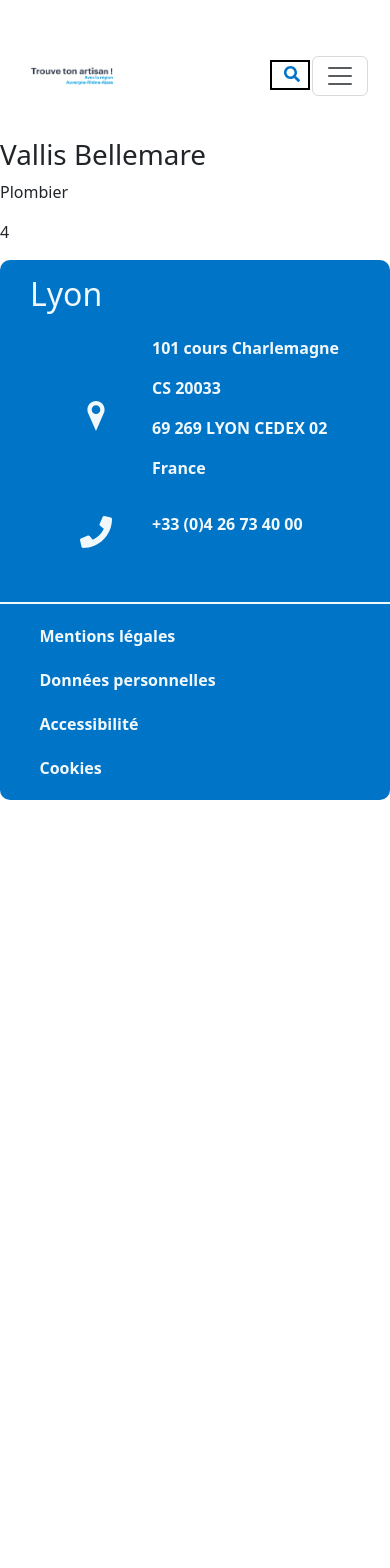
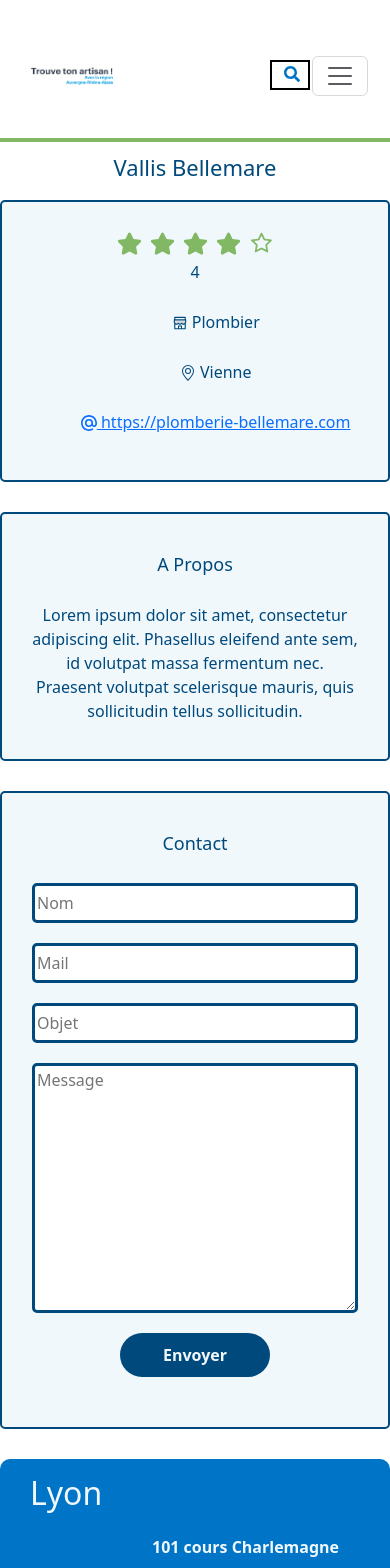
Before and after one commit to Cocotte123/trouvetonartisan, a React (Create React App) app: page /artisan/1 in a window 390 px wide. Shown: the top 1568 px of the page. Before the commit the page ends 844 px from the top, so only its background shows below. Built offline with nearby package versions, Linux system fonts and the light colour scheme.

Commit message:
ficheartisan-404

```diff
--- a/src/components/FicheArtisan.css
+++ b/src/components/FicheArtisan.css
@@ -0,0 +1,221 @@
+#ficheArtisanContainer {
+    width: 100%;
+    border-top: solid #82B864 4px;
+}
+
+#ficheArtisanContainer h1 {
+    font-size: 64px;
+    color: #00497C;
+    text-align: center;
+    padding-top: 3%;
+    padding-bottom: 3%;
+}
+
+#ficheArtisanDetails {
+    display: flex;
+    flex-direction: column;
+    text-align: center;
+    background-color: #F1F8FC;
+    border:#00497C solid 2px;
+    border-radius: 5px;
+    padding: 20px 20px;
+    margin-bottom: 30px;
+}
+
+#ficheArtisanDetails p {
+    color: #00497C;
+    font-size: 32px;
+}
+
+#ficheArtisanStar {
+    color: #82B864;
+    font-size: 30px;
+
+}
+
+#ficheArtisanData {
+    display: grid;
+    grid-template-columns: repeat(auto-fill, minmax(400px, 1fr));
+    grid-gap: 10px;
+    width: 95%;
+    margin: auto;
+    padding: 10px;
+    font-size: 20px;
+}
+
+#ficheArtisanData a {
+    font-size: 20px;
+}
+
+#ficheArtisanAbout {
+    text-align: center;
+    background-color: #F1F8FC;
+    border:#00497C solid 2px;
+    border-radius: 5px;
+    padding: 20px 20px;
+    margin-bottom: 30px;
+}
+
+#ficheArtisanAbout h2{
+    color: #00497C;
+    font-size: 40px;
+    padding-top: 20px;
+    padding-bottom: 20px;
+}
+
+#ficheArtisanAbout p {
+    color: #00497C;
+    font-size: 32px;
+    padding-left: 40px;
+    padding-right: 40px;
+}
+
+#ficheArtisanContact {
+    text-align: center;
+    background-color: #F1F8FC;
+    border:#00497C solid 2px;
+    border-radius: 5px;
+    padding: 20px 20px;
+    margin-bottom: 30px;
+}
+
+#ficheArtisanContact h2{
+    color: #00497C;
+    font-size: 40px;
+    padding-top: 20px;
+    padding-bottom: 20px;
+}
+
+#ficheArtisanFormContact {
+    display: flex;
+    flex-direction: column;
+    justify-content: center;
+}
+
+#ficheArtisanFormContact input{
+    border:#00497C solid 3px;
+    border-radius: 5px;
+    margin-left: 40px;
+    margin-right: 40px;
+    margin-bottom: 20px;
+    height: 40px;
+}
+
+#ficheArtisanFormContact textarea{
+    border:#00497C solid 3px;
+    border-radius: 5px;
+    margin-left: 40px;
+    margin-right: 40px;
+    margin-bottom: 20px;
+}
+
+#ficheArtisanFormContact button {
+    background-color: #00497C;
+    border: none;
+    padding: 14px;
+    width: 200px;
+    text-align: center;
+    font-size: 20px;
+    font-weight: bold;
+    border-radius: 30px;
+    color: #F1F8FC;
+    display: block;
+    margin-left: auto;
+    margin-right: auto;
+    margin-bottom: 30px;
+}
+
+@media screen and (max-width: 900px) {
+    #ficheArtisanContainer h1 {
+        font-size: 40px;
+
+    }
+    #ficheArtisanStar {
+        font-size: 28px;
+
+    }
+
+    #ficheArtisanData {
+        grid-template-columns: repeat(auto-fill, minmax(350px, 1fr));
+
+    }
+
+    #ficheArtisanAbout h2{
+        font-size: 32px;
+
+    }
+
+    #ficheArtisanAbout p {
+        font-size: 28px;
+
+    }
+
+    #ficheArtisanContact h2{
+        font-size: 32px;
+
+    }
+
+
+}
+
+@media screen and (max-width: 500px) {
+    #ficheArtisanContainer h1 {
+        font-size: 22px;
+
+    }
+    #ficheArtisanStar {
+        font-size: 25px;
+
+    }
+
+    #ficheArtisanData {
+        grid-template-columns: repeat(auto-fill, minmax(350px, 1fr));
+
+    }
+
+    #ficheArtisanDetails p {
+        font-size: 16px;
+    }
+
+    #ficheArtisanData a {
+        font-size: 16px;
+    }
+
+    #ficheArtisanAbout h2{
+        font-size: 18px;
+
+    }
+
+    #ficheArtisanAbout p {
+        font-size: 16px;
+        padding-left: 10px;
+        padding-right: 10px;
+    }
+
+    #ficheArtisanContact h2{
+        font-size: 18px;
+
+    }
+
+
+    #ficheArtisanFormContact input{
+        margin-left: 10px;
+        margin-right: 10px;
+
+    }
+
+    #ficheArtisanFormContact textarea{
+        margin-left: 10px;
+        margin-right: 10px;
+
+    }
+
+    #ficheArtisanFormContact button {
+
+        padding: 10px;
+        width: 150px;
+
+        font-size: 16px;
+
+    }
+}
--- a/src/components/FicheArtisan.jsx
+++ b/src/components/FicheArtisan.jsx
@@ -2,17 +2,48 @@ import React, { useContext } from "react";
 import '../components/FicheArtisan.css';
 import { ListeContext } from "../context/ListeContext";
 import { useParams } from "react-router-dom";
-
+import Star from '../components/Star';
+import { AiTwotoneShop } from "react-icons/ai";
+import { BsGeoAlt } from "react-icons/bs";
+import { SiMaildotru } from "react-icons/si";
 
 const FicheArtisan = () => {
     const {Artisans} = useContext(ListeContext);
     const {artisanId} = useParams();
     const artisan = Artisans.find((e)=>e.id === artisanId);
+    const website = artisan.website;
     return(
-        <div>
+        <div id="ficheArtisanContainer">
             <h1>{artisan.name}</h1>
-            <p>{artisan.specialty}</p>
-            <p>{artisan.note}</p>
+            <div id="ficheArtisanDetails">
+                <div id="ficheArtisanStar">
+                    <Star note={artisan.note}/>
+                </div>
+                <p>{artisan.note}</p>
+                <div id="ficheArtisanData">
+                <p><AiTwotoneShop /> {artisan.specialty}</p>
+                <p><BsGeoAlt /> {artisan.location}</p>
+                {website.length > 0
+                    ? <p><a href="#"><SiMaildotru /> {artisan.website}</a></p>
+                    :<p><SiMaildotru /> Pas de site internet</p>
+                }
+
+                </div>
+            </div>
+            <div id="ficheArtisanAbout">
+                <h2>A Propos</h2>
+                <p>{artisan.about}</p>
+            </div>
+            <div id="ficheArtisanContact">
+                <h2>Contact</h2>
+                <form id="ficheArtisanFormContact">
+                    <input type="text" placeholder="Nom" name="prospectName" required />
+                    <input type="email" placeholder="Mail" name="prospectMail" required />
+                    <input type="text" placeholder="Objet" name="prospectObject" required />
+                    <textarea name="propsectMessage" placeholder="Message" cols="30" rows="10"/>
+                    <button type="submit">Envoyer</button>
+                </form>
+            </div>
         </div>
     )
 }
--- a/src/components/ListeArtisans.css
+++ b/src/components/ListeArtisans.css
@@ -28,11 +28,13 @@
 #artisanListeCard {
     background-color: #F1F8FC;
     border:#00497C solid 2px;
+
 }
 
 #artisanListeCard h5{
     color: #00497C;
     font-size: 40px;
+
 }
 
 #artisanListeCard p {
@@ -47,6 +49,10 @@
 }
 
 @media screen and (max-width: 900px) {
+    #listeArtisansPage h1 {
+        font-size: 40px;
+    }
+
     #artisanListeCard h5 {
         font-size: 32px;
 
@@ -56,10 +62,17 @@
         font-size: 28px;
 
     }
+
+    #listeArtisanStar {
+        font-size: 28px;
+
+    }
 }
 
 @media screen and (max-width: 500px) {
-
+    #listeArtisansPage h1 {
+        font-size: 22px;
+    }
     #cartListeArtisansContainer {
         width: 80%;
         margin: auto;
@@ -74,4 +87,9 @@
         font-size: 16px;
     }
 
+    #listeArtisanStar {
+        font-size: 25px;
+
+    }
+
 }
--- a/src/components/Navbar.css
+++ b/src/components/Navbar.css
@@ -18,6 +18,8 @@
     border-left: white;
     width: 300px;
 }
+
+
 
 .wrapper {
     position:relative;
@@ -81,22 +83,23 @@ li:active {
 
     }
 
-    #searchInput[type="text"]{
+
+    #searchContainer input{
         /*border: none;*/
-        width: 40px;
+        width: 60px;
         border: black solid 2px;
-        transition: 0.2s ease-in-out;
+        cursor:pointer;
+        /*transition: 0.2s ease-in-out;*/
     }
 
-    #searchInput[type="text"]:focus{
-        transition: 0.2s ease-in-out;
+    #searchContainer input:hover, #searchContainer input:focus {
+        /*transition: 0.2s ease-in-out;*/
         border-right: solid #0074C7 2px;
         border-bottom: solid #0074C7 2px;
         border-top: white;
         border-left: white;
-        width: 100%;
+        width: 100px;
     }
-
 
 }
 
--- a/src/components/Navbar.jsx
+++ b/src/components/Navbar.jsx
@@ -17,7 +17,7 @@ const Navbar = ({handleChange}) => {
     return (
         <header  id="navbarContainer">
                 <form action="submit" id="searchContainer" class="wrapper">
-                    <input id="searchInput" type="text" onChange={handleChange}></input>
+                    <input id="searchInput" type="text"  onChange={handleChange}></input>
                     <div class="icon"><FaSearch /></div>
 
                 </form>
```
